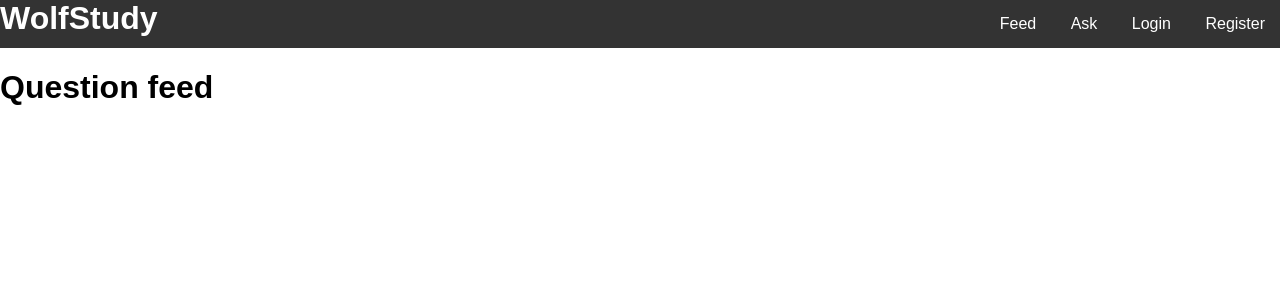
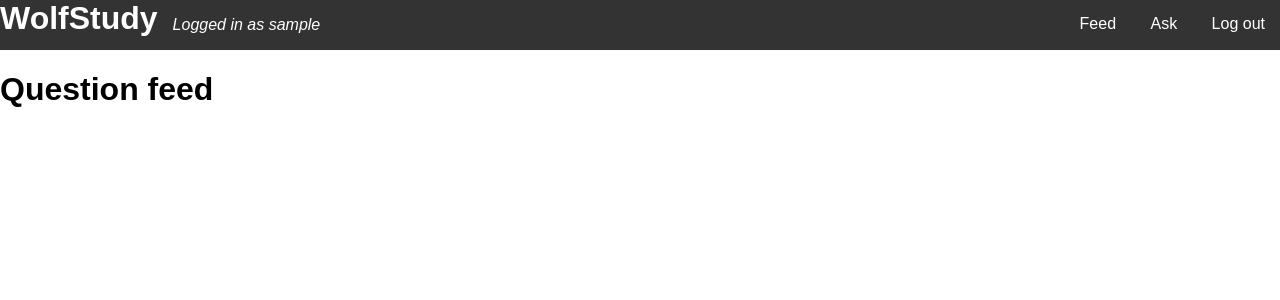
Before and after one commit to xmiao2/wolfstudy, a Flask app: page / in a window 1280 px wide. Shown: the top 300 px of the page. Run offline with Flask 2, Linux system fonts and the light colour scheme; the visitor is signed in with stand-in values (Sample User, id 1); data that the repository does not hold is empty.

Commit message:
Changes header to show when a user is logged in

```diff
--- a/flask-app/wolfstudy/static/css/main.css
+++ b/flask-app/wolfstudy/static/css/main.css
@@ -4,6 +4,13 @@ header {
     /* This makes the header's height expand to the
      * height of its floated children. */
     overflow: hidden;
+}
+
+header #login-message {
+    color: white;
+    font-style: italic;
+    display: inline-block;
+    margin-left: 15px;
 }
 
 header #logo,
--- a/flask-app/wolfstudy/templates/base.html
+++ b/flask-app/wolfstudy/templates/base.html
@@ -21,12 +21,21 @@
         <header>
             <h1 id="logo"><a href="/">WolfStudy</a></h1>
 
+            {% if session.logged_in %}
+                <p id="login-message">Logged in as {{ session.username }}</p>
+            {% endif %}
+
             <nav>
                 <ul>
                     <li><a href="/feed">Feed</a></li>
                     <li><a href="/ask">Ask</a></li>
-                    <li><a href="/login">Login</a></li>
-                    <li><a href="/register">Register</a></li>
+
+                    {% if session.logged_in %}
+                        <li><a href="/logout">Log out</a></li>
+                    {% else %}
+                        <li><a href="/login">Log in</a></li>
+                        <li><a href="/register">Register</a></li>
+                    {% endif %}
                 </ul>
             </nav>
         </header>
--- a/flask-app/wolfstudy/views.py
+++ b/flask-app/wolfstudy/views.py
@@ -5,10 +5,9 @@ import auth
 import db
 
 @app.route('/')
-@app.route('/feed/')
-def feed():
+def index():
     questions = db.db_get_all_questions()
-    return render_template('feed.html', questions=questions)
+    return render_template('index.html', questions=questions)
 
 @app.route('/question/<int:question_id>/')
 def get_question(question_id):
@@ -55,10 +54,11 @@ def register():
 
         auth.register_user(email, username, password)
 
+        session['logged_in'] = True
         session['username'] = username
 
         # Redirect to homepage
-        return redirect(url_for('feed'))
+        return redirect(url_for('index'))
 
 @app.route('/login/', methods=['GET', 'POST'])
 def login():
@@ -73,6 +73,14 @@ def login():
             error = 'Login failed. Please try again.'
             return render_template('login.html', error=error)
 
+        session['logged_in'] = True
         session['username'] = username
 
-        return redirect(url_for('feed'))
+        return redirect(url_for('index'))
+
+@app.route('/logout/')
+def logout():
+    session['logged_in'] = False
+    session.pop('username')
+
+    return redirect(url_for('index'))
```
Also changed, not shown: flask-app/wolfstudy/templates/index.html (renamed from flask-app/wolfstudy/templates/feed.html).
